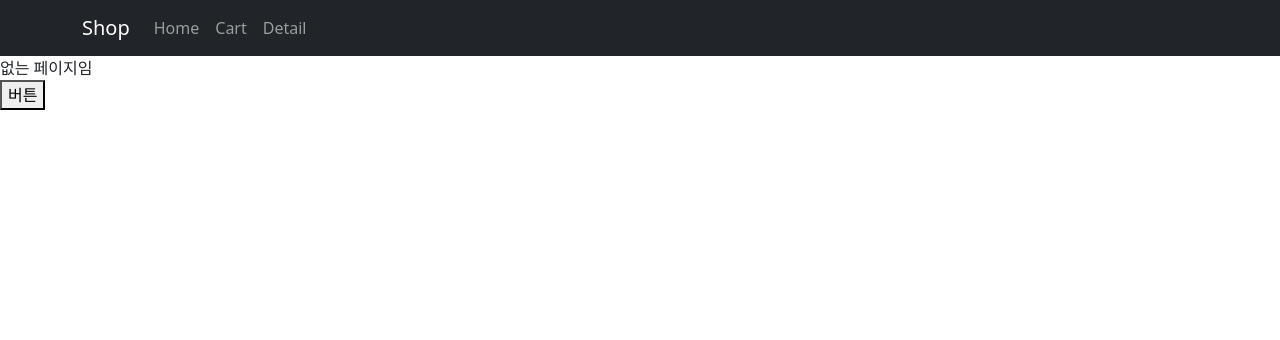
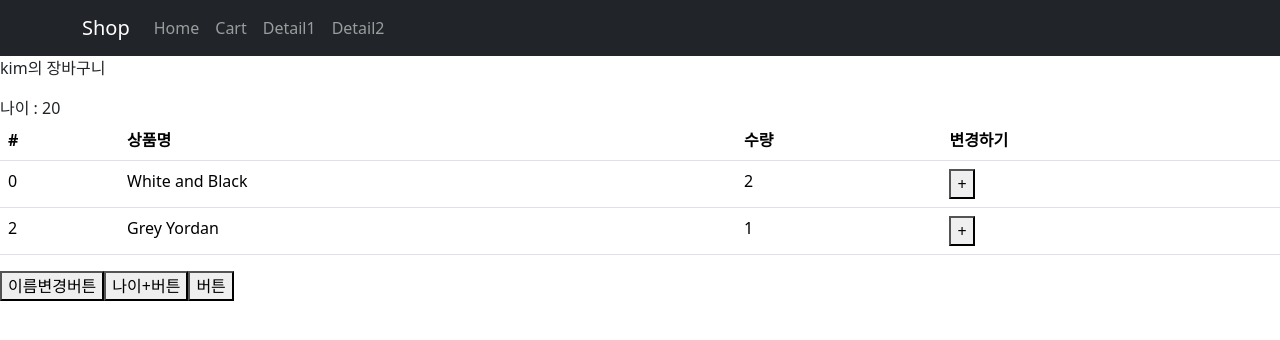
Before and after one commit to kimyurie/TIL, a React (Create React App) app: page /cart in a window 1280 px wide. Shown: the top 340 px of the page. Built offline with nearby package versions, Linux system fonts and the light colour scheme.

Commit message:
Feat: 장바구니 기능(Redux)

```diff
--- a/package.json
+++ b/package.json
@@ -3,6 +3,7 @@
   "version": "0.1.0",
   "private": true,
   "dependencies": {
+    "@reduxjs/toolkit": "^1.9.7",
     "@testing-library/jest-dom": "^5.17.0",
     "@testing-library/react": "^13.4.0",
     "@testing-library/user-event": "^13.5.0",
@@ -11,6 +12,7 @@
     "react": "^18.2.0",
     "react-bootstrap": "^2.9.0",
     "react-dom": "^18.2.0",
+    "react-redux": "^8.1.3",
     "react-router-dom": "^6.16.0",
     "react-scripts": "5.0.1",
     "styled-components": "^6.0.8",
--- a/src/App.js
+++ b/src/App.js
@@ -7,6 +7,7 @@
 import { Route, Routes, Link, useNavigate, Outlet } from "react-router-dom";
 import Detail from "./routes/Detail";
 import axios from "axios";
+import Cart from "./routes/Cart";
 
 function App() {
   let [shoes, setShoes] = useState(data);
@@ -18,9 +19,34 @@
         <Container>
           <Navbar.Brand href="#home">Shop</Navbar.Brand>
           <Nav className="me-auto">
-            <Nav.Link href="#home">Home</Nav.Link>
-            <Nav.Link href="#features">Cart</Nav.Link>
-            <Nav.Link href="#pricing">Detail</Nav.Link>
+            <Nav.Link
+              onClick={() => {
+                navigate("/");
+              }}
+            >
+              Home
+            </Nav.Link>
+            <Nav.Link
+              onClick={() => {
+                navigate("/cart");
+              }}
+            >
+              Cart
+            </Nav.Link>
+            <Nav.Link
+              onClick={() => {
+                navigate("/detail/1");
+              }}
+            >
+              Detail1
+            </Nav.Link>
+            <Nav.Link
+              onClick={() => {
+                navigate("/detail/2");
+              }}
+            >
+              Detail2
+            </Nav.Link>
           </Nav>
         </Container>
       </Navbar>
@@ -47,6 +73,7 @@
           <Route path="member" element={<div>멤버들</div>} />
           <Route path="location" element={<div>회사위치</div>} />
         </Route>
+        <Route path="/cart" element={<Cart />} />
       </Routes>
       <button
         onClick={() => {
--- /dev/null
+++ b/src/routes/Cart.js
@@ -0,0 +1,52 @@
+import { Table } from "react-bootstrap";
+import { useSelector, useDispatch } from "react-redux";
+import { 이름변경, 나이증가 } from "../store/userSlice";
+import { addCount } from "../store/store";
+
+function Cart() {
+  let state = useSelector((state) => state);
+  let dispatch = useDispatch();
+
+  return (
+    <>
+      <p>{state.user.name}의 장바구니</p>
+      나이 : {state.user.age}
+      <Table>
+        <thead>
+          <tr>
+            <th>#</th>
+            <th>상품명</th>
+            <th>수량</th>
+            <th>변경하기</th>
+          </tr>
+        </thead>
+        <tbody>
+          {state.cart.map((a, i) => (
+            <tr key={i}>
+              <td>{state.cart[i].id}</td>
+              <td>{state.cart[i].name}</td>
+              <td>{state.cart[i].count}</td>
+              <td>
+                <button onClick={() => {
+                    dispatch(addCount(state.cart[i].id))
+                  }}>+</button>
+              </td>
+            </tr>
+          ))}
+        </tbody>
+      </Table>
+      <button
+        onClick={() => {
+          dispatch(이름변경());
+        }}
+      >
+        이름변경버튼
+      </button>
+      <button onClick={() => {
+        dispatch(나이증가(100))
+      }}>나이+버튼</button>
+    </>
+  );
+}
+
+export default Cart;
--- a/src/routes/Detail.js
+++ b/src/routes/Detail.js
@@ -1,6 +1,8 @@
 import { useEffect, useState } from "react";
 import { Nav } from "react-bootstrap";
 import { useParams } from "react-router-dom";
+import { addItem } from "../store/store";
+import { useDispatch } from "react-redux";
 
 function Detail(props) {
   let { id } = useParams();
@@ -9,6 +11,7 @@
   let [num, setNum] = useState("");
   let [tab, setTab] = useState(0);
   let [fade2, setFade2] = useState('');
+  let dispatch = useDispatch();
 
 
   useEffect(() => {
@@ -46,7 +49,9 @@
         <h4 className="pt-5">{찾은상품.title}</h4>
         <p>{찾은상품.content}</p>
         <p>{찾은상품.price}원</p>
-        <button className="btn btn-danger">주문하기</button>
+        <button className="btn btn-danger" onClick={() => {
+          dispatch(addItem({id : 1, name : 'Red Knit', count : 1} ))
+        }}>주문하기</button>
       </div>
       {box == true ? (
         <div className="alert alert-warning">2초이내 구매시 할인</div>
--- /dev/null
+++ b/src/store/store.js
@@ -0,0 +1,33 @@
+import { configureStore, createSlice } from '@reduxjs/toolkit'
+import user from './userSlice'
+
+let cart = createSlice({ // = useState()
+    name : 'cart', // state 이름
+    initialState : [
+        {id : 0, name : 'White and Black', count : 2},
+        {id : 2, name : 'Grey Yordan', count : 1}
+    ], // state 값
+    reducers : {
+      // state 수정 함수
+      addCount(state, action){
+        let 번호 = state.findIndex((a) => {
+          return a.id == action.payload
+        })
+        state[번호].count++
+      },
+      addItem(state, action){
+        state.push(action.payload)
+      }
+    }
+})
+
+
+export default configureStore({
+  reducer: {
+    user : user.reducer,
+    cart : cart.reducer
+   }
+})
+
+
+export let {addCount, addItem} = cart.actions
--- /dev/null
+++ b/src/store/userSlice.js
@@ -0,0 +1,21 @@
+import { createSlice } from "@reduxjs/toolkit";
+
+let user = createSlice({
+    name : 'user',
+    initialState : {name : 'kim', age : 20},
+    reducers : {
+    // state 수정해주는 함수 만들기
+        이름변경(state){
+            state.name = 'park'
+        },
+
+        // 가끔은 +10 하고 가끔은 +100 하고싶으면
+        나이증가(state, action){
+            state.age += action.payload;
+        }
+    }
+})
+
+export let {이름변경, 나이증가} = user.actions
+
+export default user;
```
Also changed, not shown: src/index.js (+13 -9 lines), 1 other file (tests, documents, lock files or other folders).
